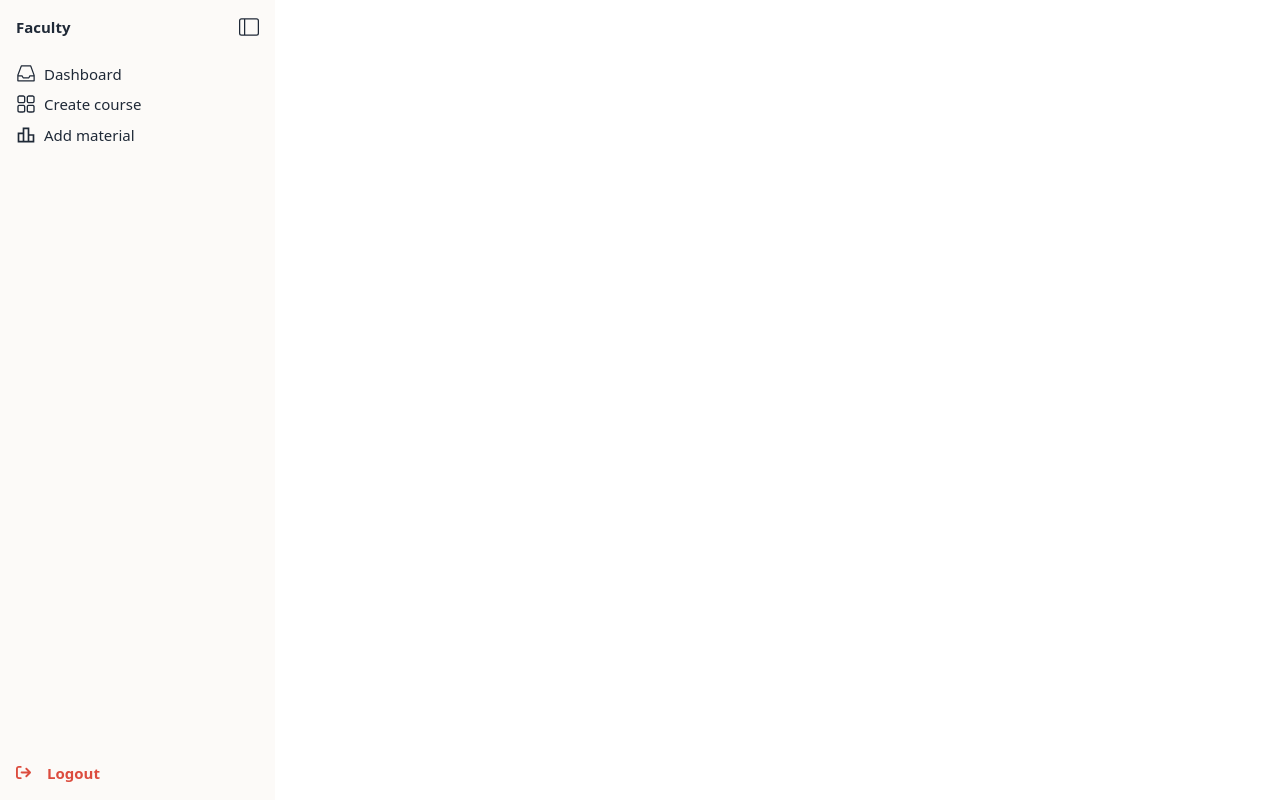
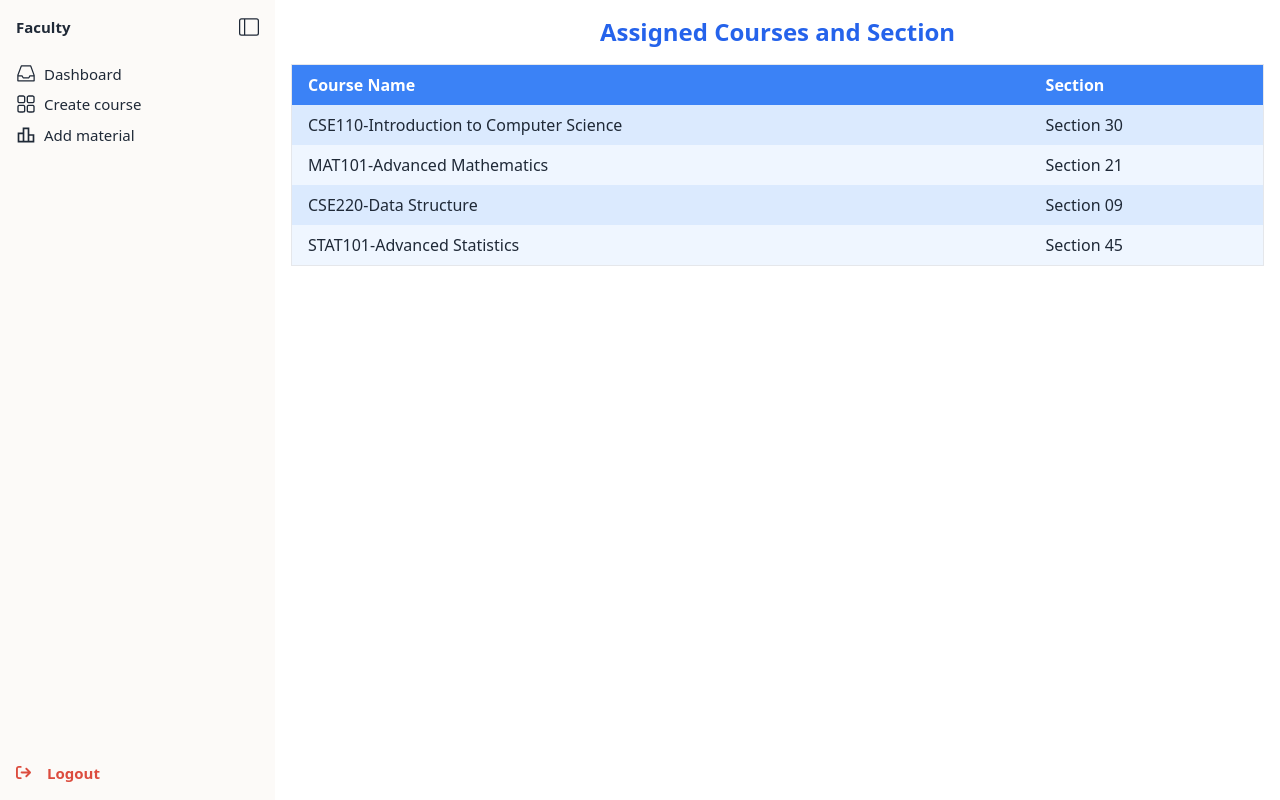
Before and after one commit to mashukur-rahman/Educational-Institute-Management-System, a React (Vite) app in the folder Frontend/: page /admin/facultyDashboard in a window 1280 px wide. Built offline with nearby package versions, Linux system fonts and the light colour scheme.

Commit message:
admin route added

```diff
--- /dev/null
+++ b/Frontend/src/Components/AdminFolder.jsx/ManageCourse.jsx
@@ -0,0 +1,11 @@
+import React from 'react';
+
+const ManageCourse = () => {
+    return (
+        <div>
+
+        </div>
+    );
+};
+
+export default ManageCourse;
--- /dev/null
+++ b/Frontend/src/Components/AdminFolder.jsx/ManageUsers.jsx
@@ -0,0 +1,10 @@
+
+const ManageUsers = () => {
+    return (
+        <div>
+
+        </div>
+    );
+};
+
+export default ManageUsers;
--- a/Frontend/src/Components/FacultyFolder/FacultyDashboard.jsx
+++ b/Frontend/src/Components/FacultyFolder/FacultyDashboard.jsx
@@ -1,9 +1,73 @@
 import React from 'react';
 
 const FacultyDashboard = () => {
+    const courses = [
+        {
+            name: 'CSE110-Introduction to Computer Science',
+            section: 'Section 30',
+            faculty: 'Dr. John Doe',
+            schedule: [
+                { day: 'Monday', time: '8:00 - 9:30 AM' },
+                { day: 'Wednesday', time: '9:00 - 10:30 AM' },
+            ],
+        },
+        {
+            name: 'MAT101-Advanced Mathematics',
+            section: 'Section 21',
+            faculty: 'Prof. Jane Smith',
+            schedule: [
+                { day: 'Tuesday', time: '11:00 - 12:30 PM' },
+                { day: 'Thursday', time: '9:30 - 11:00 AM' },
+            ],
+        },
+        {
+            name: 'CSE220-Data Structure',
+            section: 'Section 09',
+            faculty: 'Dr. Mira',
+            schedule: [
+                { day: 'Tuesday', time: '1:00 - 2:30 PM' },
+                { day: 'Thursday', time: '1:00 - 2:30 PM' },
+            ],
+        },
+        {
+            name: 'STAT101-Advanced Statistics',
+            section: 'Section 45',
+            faculty: 'Prof. Mili',
+            schedule: [
+                { day: 'Friday', time: '9:30 - 11:00 AM' },
+            ],
+        },
+    ];
+
     return (
-        <div>
-
+        <div className="p-4">
+            {/* Advised Courses */}
+            <h2 className="text-2xl font-bold mb-4 text-center text-blue-600">Assigned Courses and Section</h2>
+            <div className="overflow-x-auto">
+                <table className="min-w-full bg-white border border-gray-200 rounded-lg shadow-md">
+                    <thead className="bg-blue-500 text-white">
+                        <tr>
+                            <th className="py-2 px-4 text-left">Course Name</th>
+                            <th className="py-2 px-4 text-left">Section</th>
+                            {/* <th className="py-2 px-4 text-left">schedule</th> */}
+                        </tr>
+                    </thead>
+                    <tbody>
+                        {courses.map((course, index) => (
+                            <tr
+                                key={index}
+                                className={`${
+                                    index % 2 === 0 ? 'bg-blue-100' : 'bg-blue-50'
+                                } hover:bg-blue-200`}
+                            >
+                                <td className="py-2 px-4">{course.name}</td>
+                                <td className="py-2 px-4">{course.section}</td>
+                                {/* <td className="py-2 px-4">{course.schedule}</td> */}
+                            </tr>
+                        ))}
+                    </tbody>
+                </table>
+            </div>
         </div>
     );
 };
```
Also changed, not shown: Frontend/src/Components/FacultyFolder/AddMaterial.jsx (+76 -0 lines).
